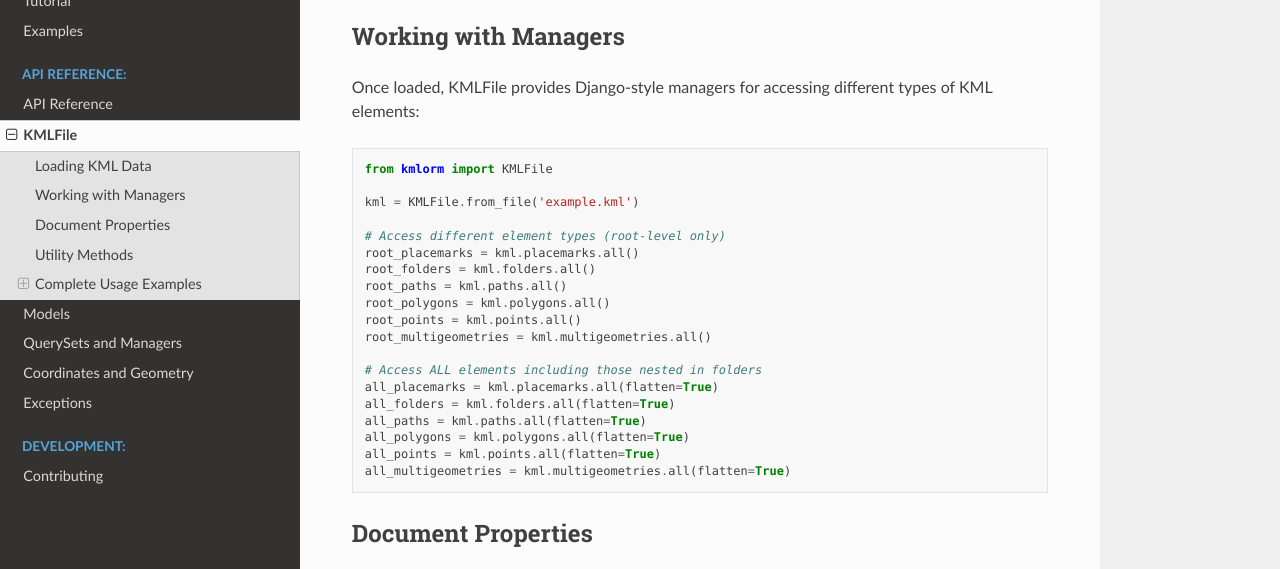
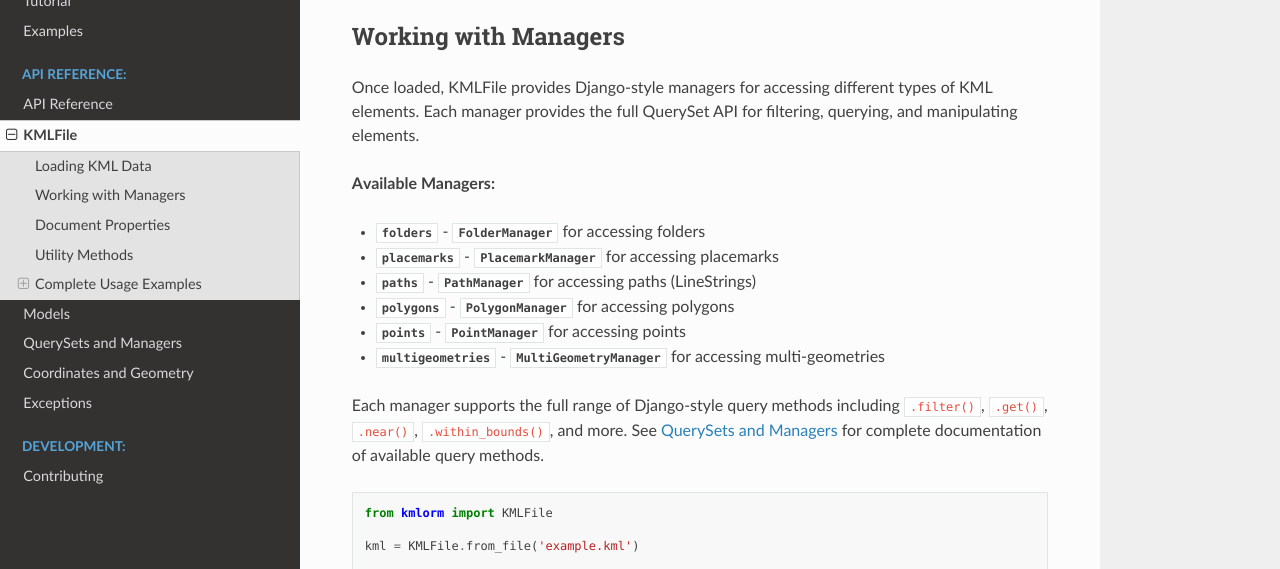
Before and after one commit to stbrie/kmlorm, a Sphinx documentation site: the page built from docs/source/api/kmlfile.rst, in a window 1280 px wide and 900 px high, scrolled down 1045 px, cut to the strip 180-749 px from the top of the window. Built offline with Sphinx 7.4.7 and the Read the Docs theme 3.1.0, drawn with Linux system fonts in a browser that asks for light colours.

Commit message:
* Doc-add: Explaining QuerySets and Managers a little better

```diff
--- a/docs/source/api/kmlfile.rst
+++ b/docs/source/api/kmlfile.rst
@@ -40,7 +40,18 @@ The KMLFile class provides several class methods for loading KML data from diffe
 Working with Managers
 ---------------------
 
-Once loaded, KMLFile provides Django-style managers for accessing different types of KML elements:
+Once loaded, KMLFile provides Django-style managers for accessing different types of KML elements. Each manager provides the full QuerySet API for filtering, querying, and manipulating elements.
+
+**Available Managers:**
+
+* :attr:`~kmlorm.parsers.kml_file.KMLFile.folders` - :class:`~kmlorm.core.managers.FolderManager` for accessing folders
+* :attr:`~kmlorm.parsers.kml_file.KMLFile.placemarks` - :class:`~kmlorm.core.managers.PlacemarkManager` for accessing placemarks
+* :attr:`~kmlorm.parsers.kml_file.KMLFile.paths` - :class:`~kmlorm.core.managers.PathManager` for accessing paths (LineStrings)
+* :attr:`~kmlorm.parsers.kml_file.KMLFile.polygons` - :class:`~kmlorm.core.managers.PolygonManager` for accessing polygons
+* :attr:`~kmlorm.parsers.kml_file.KMLFile.points` - :class:`~kmlorm.core.managers.PointManager` for accessing points
+* :attr:`~kmlorm.parsers.kml_file.KMLFile.multigeometries` - :class:`~kmlorm.core.managers.MultiGeometryManager` for accessing multi-geometries
+
+Each manager supports the full range of Django-style query methods including ``.filter()``, ``.get()``, ``.near()``, ``.within_bounds()``, and more. See :doc:`querysets` for complete documentation of available query methods.
 
 .. code-block:: python
 
```
Also changed, not shown: docs/source/api/querysets.rst (+9 -1 lines).
